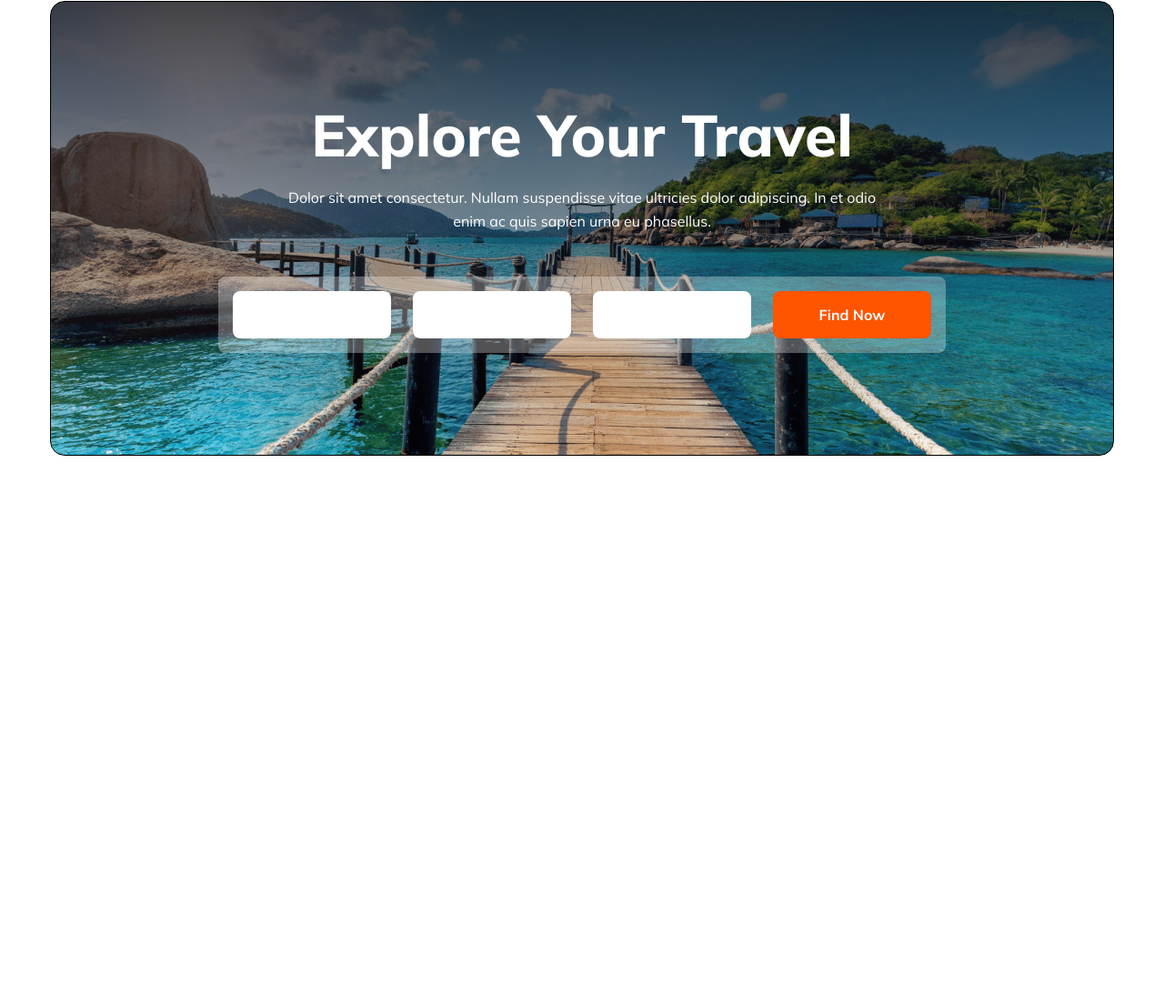
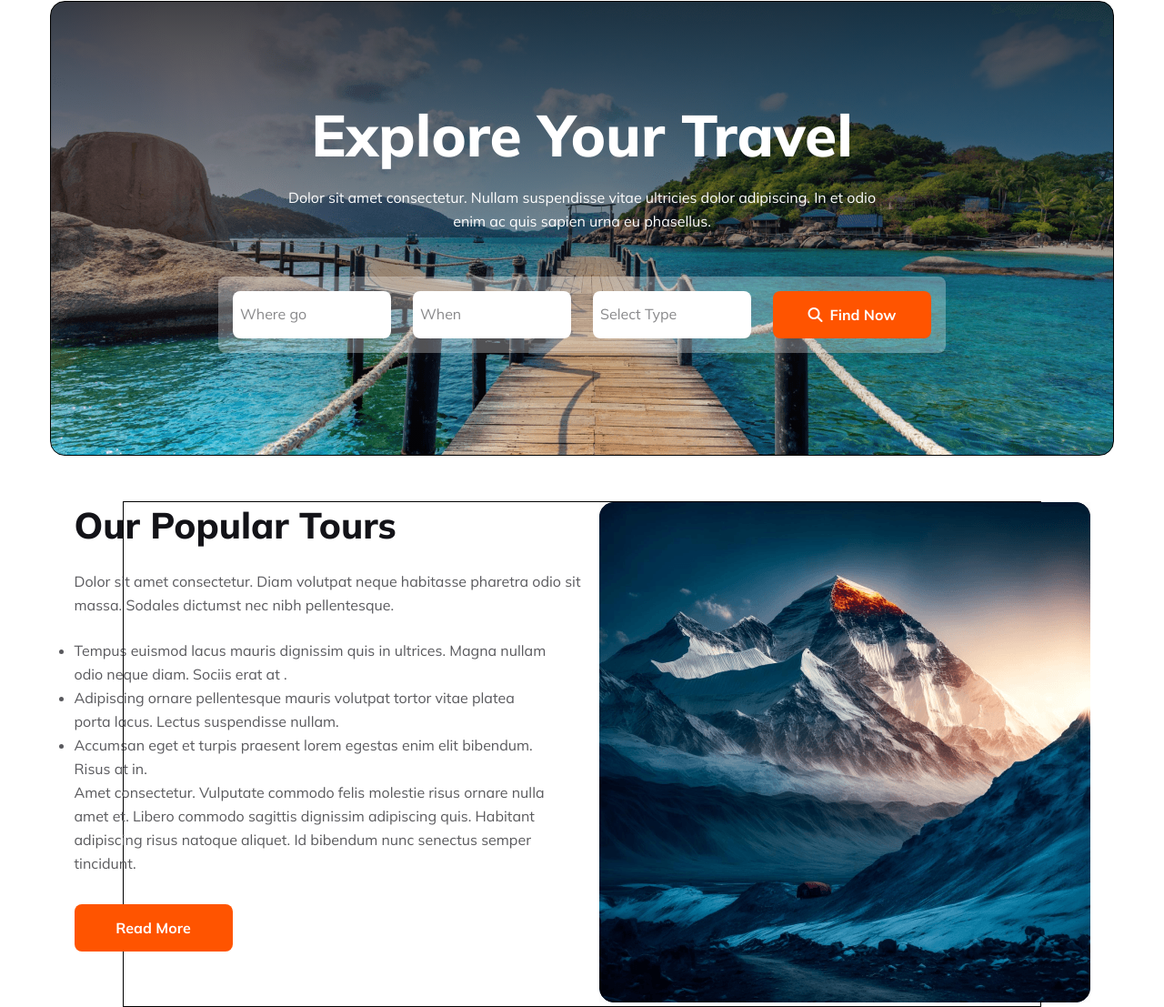
Before and after one commit to mizanurrahman70/B9-2-Easy-Tours, a plain HTML site: page index.html in a window 1280 px wide. Shown: the part 147-1254 px from the top of the page at 91% size. Before the commit the page ends 800 px from the top, so only its background shows below. Drawn offline with Linux system fonts and the light colour scheme.

Commit message:
added my code

```diff
--- a/Css/mob.css
+++ b/Css/mob.css
@@ -37,7 +37,7 @@
     }
 
     .logo h1 {
-        margin-right: 100px;
+        margin-right: 300px;
         color: rgb(19, 19, 24);
         font-size: 1.25rem;
         font-style: normal;
@@ -68,4 +68,23 @@
     .banner-input{
         flex-direction: column;
     }
+    /* populer section */
+    .populer-section{
+        margin: 0 2px;
+    }
+    .populer-container{
+        flex-direction: column;
+        gap: 24px;
+    }
+    .populer-contain{
+        max-width: 100%;
+    }
+    .populer-contain p{
+     max-width: 100%;
+     max-height: 100%;
+    }
+    .contain-img img{
+    max-width: 100%;
+    max-height: 100%;
+    }
 }
--- a/Css/style.css
+++ b/Css/style.css
@@ -117,7 +117,8 @@ nav {
     background: #FFF;
     border: none;
 }
-.prinari-btn{
+
+.prinari-btn {
     width: 174px;
     height: 52px;
     border-radius: 8px;
@@ -128,3 +129,67 @@ font-size: 16px;
     font-weight: 700;
     border: none;
 }
+
+.prinari-btn i {
+    margin-right: 8px;
+}
+
+.banner-input input::placeholder {
+    color: rgba(19, 19, 24, 0.50);
+
+    padding: 8px;
+    font-size: 16px;
+    font-weight: 400;
+}
+
+/* populer section start */
+.populer-section {
+
+    margin-left: 135px;
+    margin-right: 135px;
+    border: 1px solid;
+
+
+}
+
+.populer-container {
+    display: flex;
+    justify-content: center;
+}
+
+.populer-contain h1 {
+    color: #131318;
+
+    font-size: 40px;
+    font-weight: 800;
+    margin-bottom: 24px;
+}
+
+.populer-contain p {
+    width: 577px;
+    color: rgba(19, 19, 24, 0.70);
+    font-size: 16px;
+    font-weight: 400;
+    line-height: 26px;
+    margin-bottom: 24px;
+
+}
+
+.little-p li {
+    width: 525px;
+    color: rgba(19, 19, 24, 0.70);
+    font-size: 16px;
+    font-style: normal;
+    font-weight: 400;
+    line-height: 26px;
+}
+
+.little-p h3 {
+    width: 530px;
+    color: #5A5A5D;
+    font-size: 16px;
+    font-style: normal;
+    font-weight: 400;
+    line-height: 26px;
+    margin-bottom: 32px;
+}
--- a/Css/tab.css
+++ b/Css/tab.css
@@ -2,5 +2,13 @@
     nav {
         flex-direction: column;
     }
-
+    .banner-section {
+     margin: 0 auto;
+     width: 100%;
+     height: 100%;
+    }
+   .banner-input {
+    display: grid;
+    grid-template-columns: repeat(2, );
+   }
 }
--- a/index.html
+++ b/index.html
@@ -39,15 +39,38 @@
                    <p> Dolor sit amet consectetur. Nullam suspendisse vitae ultricies dolor adipiscing. In et odio enim ac quis sapien urna eu phasellus.</p>
                 </div>
                 <div class="banner-input">
-                    <input type="text">
-                    <input type="text">
-                    <input type="text">
-                    <button class="prinari-btn">Find Now</button>
+                    <input type="text" placeholder="Where go">
+                    <input type="text" placeholder="When">
+                    <input type="text" placeholder="Select Type">
+                    <button class="prinari-btn"><i class="fa-solid fa-magnifying-glass"></i>Find Now</button>
                 </div>
             </div>
          </div>
     </header>
     <main>
+        <!-- populer section -->
+        <section class="populer-section">
+            <div class="populer-container">
+                <div class="populer-contain">
+                    <h1>Our Popular Tours</h1>
+                    <p>Dolor sit amet consectetur. Diam volutpat neque habitasse pharetra odio sit massa. Sodales dictumst nec nibh pellentesque.</p>
+                   <div class="little-p">
+                    <ul>
+                        <li>Tempus euismod lacus mauris dignissim quis in ultrices. Magna nullam odio neque diam. Sociis erat at . </li>
+                        <li> Adipiscing ornare pellentesque mauris volutpat tortor vitae platea porta lacus. Lectus suspendisse nullam.</li>
+                        <li> Accumsan eget et turpis praesent lorem egestas enim elit bibendum. Risus at in. </li>
+                    </ul>
+                    <h3>Amet consectetur. Vulputate commodo felis molestie risus
+                        ornare nulla amet et. Libero commodo sagittis dignissim adipiscing quis. Habitant adipiscing risus natoque aliquet. Id bibendum nunc senectus semper tincidunt. </h3>
+                   </div>
+                   <button class="prinari-btn">Read More</button>
+                </div>
+                <div class="contain-img">
+                    <img src="Images/Rectangle 4.png" alt="">
+                </div>
+            </div>
+
+        </section>
 
     </main>
     <footer>
```
Lines whose indentation alone changed are shown as unchanged.
